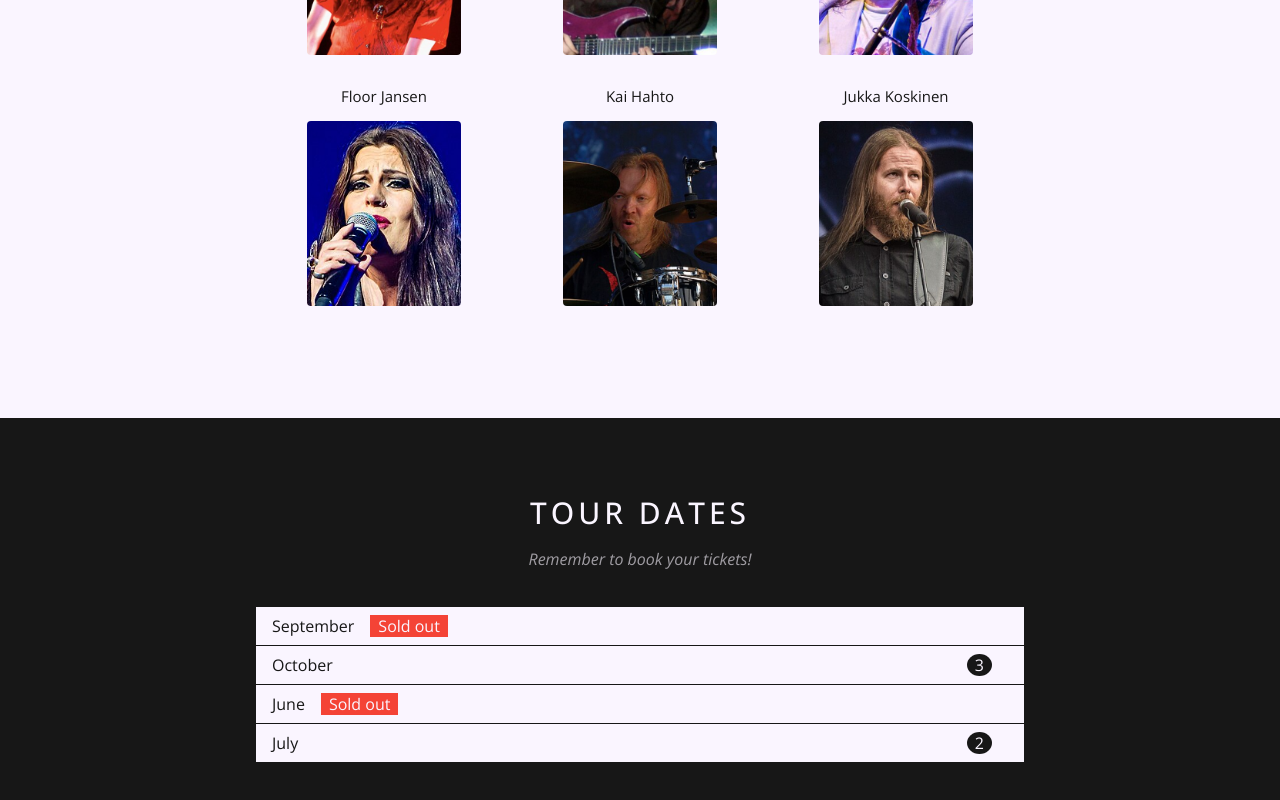
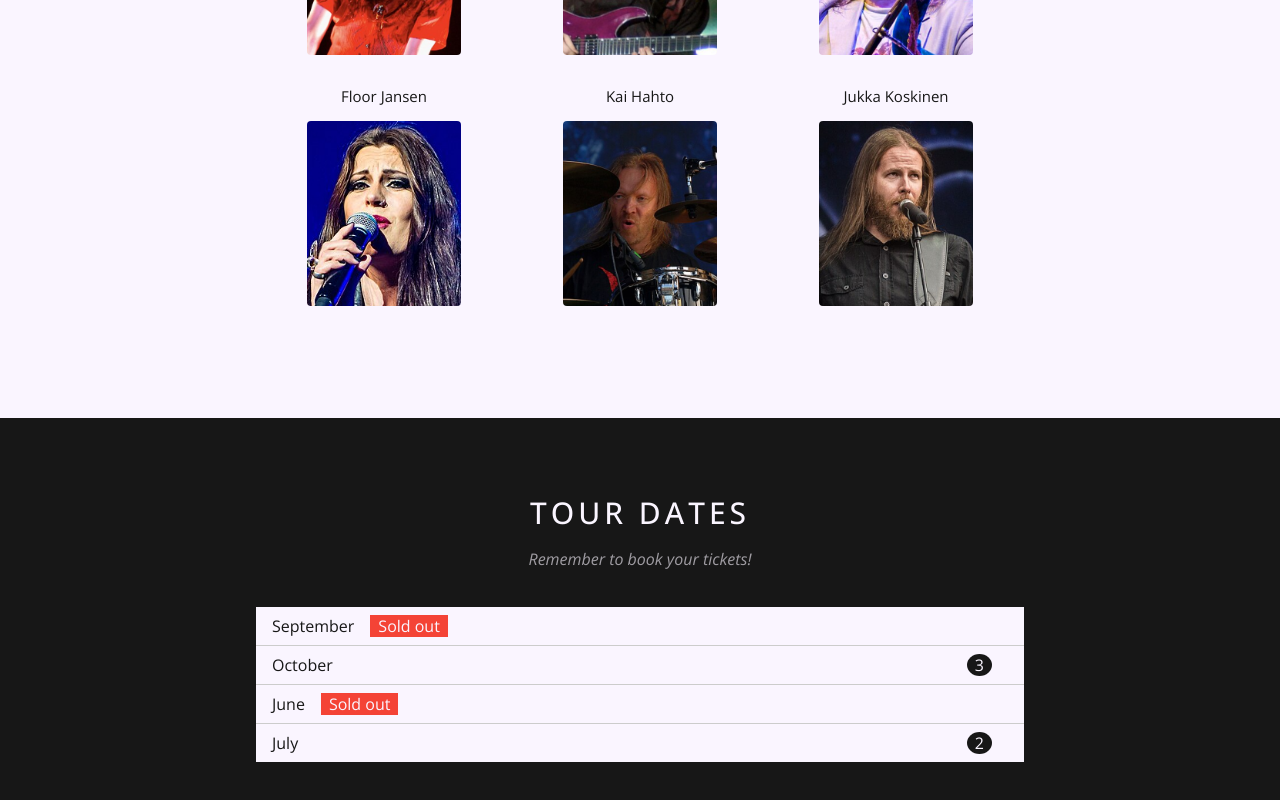
Before and after one commit to trith1301/the-band, an Angular app: page / in a window 1280 px wide. Shown: the part 1237-2037 px from the top of the page. Built offline with nearby package versions, Linux system fonts and the light colour scheme.

Commit message:
:zap: Update bottom color

```diff
--- a/src/app/app.component.scss
+++ b/src/app/app.component.scss
@@ -188,7 +188,7 @@
     }
 
     .calendar-item:not(:last-child) {
-      border-bottom: 1px solid map-get($colors, background-1);
+      border-bottom: 1px solid #ccc;
     }
 
     .available {
```
